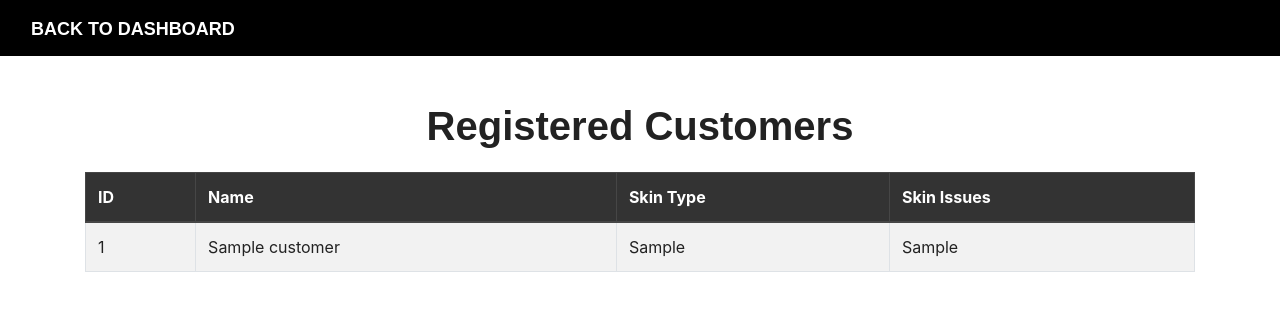
After one commit to aldrinsabu/SkinCare, a Django app: template skincare_app/templates/customers/list_customers.html in a window 1280 px wide. The commit adds this page. Shown: the top 311 px of the page. Run offline with Django 3.2, Linux system fonts and the light colour scheme; the template is opened without the code that fills it: most values are stand-ins (such as "Sample title", 1, 10 or a date in 2020); some libraries are stand-ins or nearby versions; some web fonts are replaced.

Commit message:
Added list customers

```diff
--- a/authentication/templates/authentication/dashboard.html
+++ b/authentication/templates/authentication/dashboard.html
@@ -14,5 +14,6 @@
     <a href="{% url 'recommend_products' %}" class="ms-3">
         <button type="button" class="btn btn-info">Product Recommendation</button>
     </a>
+    <a class="nav-link" href="{% url 'list_customers' %}">View Customers</a>
 </div>
 {% endblock %}
--- /dev/null
+++ b/skincare_app/templates/customers/list_customers.html
@@ -0,0 +1,85 @@
+<!DOCTYPE html>
+<html lang="en">
+<head>
+    <meta charset="UTF-8">
+    <meta name="viewport" content="width=device-width, initial-scale=1.0">
+    <title>Registered Customers</title>
+    <!-- Bootstrap CSS -->
+    <link href="https://stackpath.bootstrapcdn.com/bootswatch/4.5.2/journal/bootstrap.min.css" rel="stylesheet">
+
+    <!-- jQuery and Bootstrap JS -->
+    <script src="https://cdnjs.cloudflare.com/ajax/libs/jquery/3.2.1/jquery.min.js"></script>
+    <script src="https://maxcdn.bootstrapcdn.com/bootstrap/4.1.1/js/bootstrap.min.js"></script>
+
+    <!-- Font Awesome -->
+    <link rel="stylesheet" href="https://cdnjs.cloudflare.com/ajax/libs/font-awesome/6.4.2/css/all.min.css">
+
+    <!-- Bootstrap 5 JS -->
+    <script src="https://cdn.jsdelivr.net/npm/bootstrap@5.3.0/dist/js/bootstrap.bundle.min.js"></script>
+
+    <!-- Custom CSS -->
+    <style>
+        .navbar-nav.ms-auto {
+            margin-left: auto; /* Push items to the right */
+        }
+        .btn-danger {
+            background-color: #dc3545; /* Ensure red color */
+            border-color: #dc3545;
+        }
+        .btn-danger:hover {
+            background-color: #c82333; /* Darker red on hover */
+            border-color: #bd2130;
+        }
+    </style>
+</head>
+<body>
+    <nav class="navbar navbar-expand-lg navbar-dark bg-dark">
+        <div class="container-fluid">
+            <a class="navbar-brand" href="{% url 'dashboard' %}">Back to Dashboard</a>
+            <button class="navbar-toggler" type="button" data-bs-toggle="collapse" data-bs-target="#navbarNav">
+                <span class="navbar-toggler-icon"></span>
+            </button>
+            <div class="collapse navbar-collapse" id="navbarNav">
+                <ul class="navbar-nav ms-auto">
+                    {% if user.is_authenticated %}
+                        <li class="nav-item">
+                            <form action="{% url 'logout' %}" method="post" class="d-inline">
+                                {% csrf_token %}
+                                <button type="submit" class="btn btn-danger btn-sm">Logout</button>
+                            </form>
+                        </li>
+                    {% endif %}
+                </ul>
+            </div>
+        </div>
+    </nav>
+
+    <div class="container mt-5">
+        <h1 class="text-center">Registered Customers</h1>
+        <table class="table table-striped table-bordered mt-4">
+            <thead class="thead-dark">
+                <tr>
+                    <th>ID</th>
+                    <th>Name</th>
+                    <th>Skin Type</th>
+                    <th>Skin Issues</th>
+                </tr>
+            </thead>
+            <tbody>
+                {% for customer in customers %}
+                <tr>
+                    <td>{{ customer.customer_id }}</td>
+                    <td>{{ customer.name }}</td>
+                    <td>{{ customer.skin_type }}</td>
+                    <td>{{ customer.skin_issues }}</td>
+                </tr>
+                {% empty %}
+                <tr>
+                    <td colspan="4" class="text-center">No customers found.</td>
+                </tr>
+                {% endfor %}
+            </tbody>
+        </table>
+    </div>
+</body>
+</html>
--- a/skincare_app/urls.py
+++ b/skincare_app/urls.py
@@ -6,4 +6,5 @@ urlpatterns = [
     path('register-product/', views.register_product, name='register_product'),
     path('recommend-products/', views.recommend_products, name='recommend_products'),
     path('checkout/', views.checkout, name='checkout'),
+    path('customers/', views.list_customers, name='list_customers'),
 ]
--- a/skincare_app/views.py
+++ b/skincare_app/views.py
@@ -6,7 +6,7 @@ from django.http import JsonResponse
 from django.shortcuts import render, get_object_or_404
 from .models import Customer, Product, Checkout, CheckoutProduct
 from django.contrib import messages
-
+from .models import Customer
 
 def register_customer(request):
     if request.method == 'POST':
@@ -117,3 +117,7 @@ def checkout(request):
         return redirect('recommend_products')
 
     return render(request, 'recommendations/recommend_products.html')
+
+def list_customers(request):
+    customers = Customer.objects.all()  # Fetch all customers from the database
+    return render(request, 'customers/list_customers.html', {'customers': customers})
```
